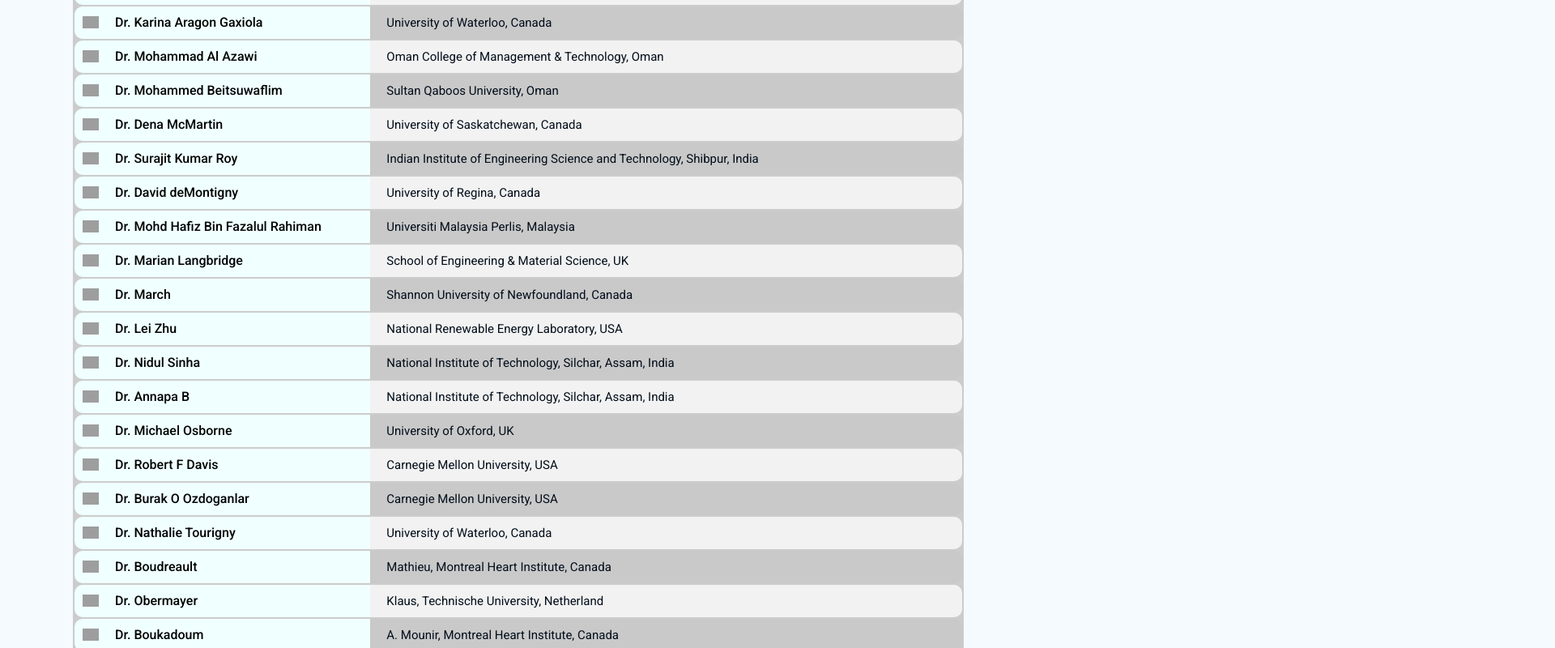
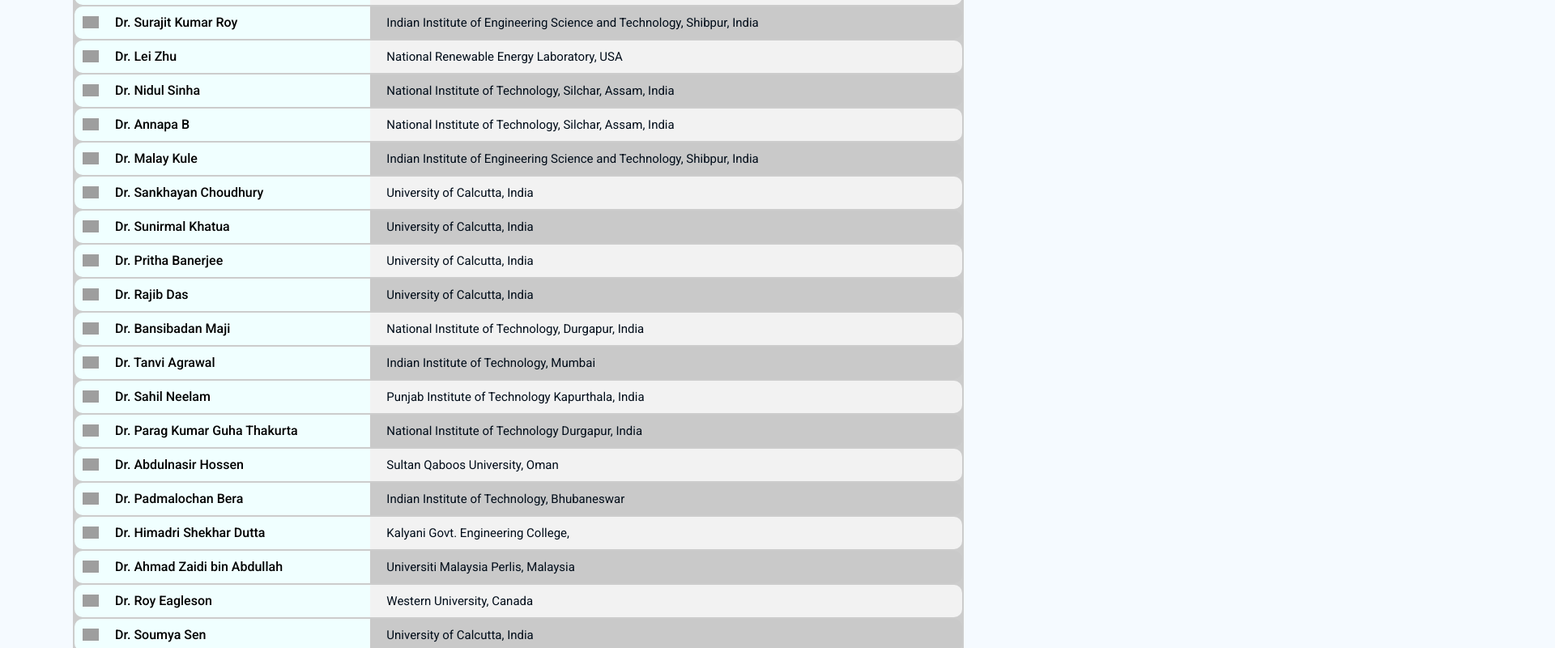
Before and after one commit to uem-conference/uem-conference.github.io, a Next.js app: page /committees/technical-program in a window 1280 px wide. Shown: the part 1500-2300 px from the top of the page at 81% size, 1920 px wide, since content can reach past the window. Built offline with nearby package versions, Linux system fonts and the light colour scheme; grey boxes are pictures that could not be loaded; a web font is replaced by a local one.

Commit message:
technical committee common data removed

```diff
--- a/data/technical-program-committee.js
+++ b/data/technical-program-committee.js
@@ -597,52 +597,52 @@
 	// 	affiliation: "University of District of Columbia, USA",
 	// 	country: "US",
 	// },
-	{
-		name: "Dr. Karina Aragon Gaxiola",
-		affiliation: "University of Waterloo, Canada",
-		country: "CA",
-	},
-	{
-		name: "Dr. Mohammad Al Azawi",
-		affiliation: "Oman College of Management & Technology, Oman",
-		country: "OM",
-	},
-	{
-		name: "Dr. Mohammed Beitsuwaflim",
-		affiliation: "Sultan Qaboos University, Oman",
-		country: "OM",
-	},
-	{
-		name: "Dr. Dena McMartin",
-		affiliation: "University of Saskatchewan, Canada",
-		country: "CA",
-	},
+	// {
+	// 	name: "Dr. Karina Aragon Gaxiola",
+	// 	affiliation: "University of Waterloo, Canada",
+	// 	country: "CA",
+	// },
+	// {
+	// 	name: "Dr. Mohammad Al Azawi",
+	// 	affiliation: "Oman College of Management & Technology, Oman",
+	// 	country: "OM",
+	// },
+	// {
+	// 	name: "Dr. Mohammed Beitsuwaflim",
+	// 	affiliation: "Sultan Qaboos University, Oman",
+	// 	country: "OM",
+	// },
+	// {
+	// 	name: "Dr. Dena McMartin",
+	// 	affiliation: "University of Saskatchewan, Canada",
+	// 	country: "CA",
+	// },
 	{
 		name: "Dr. Surajit Kumar Roy",
 		affiliation:
 			"Indian Institute of Engineering Science and Technology, Shibpur, India",
 		country: "IN",
 	},
-	{
-		name: "Dr. David deMontigny",
-		affiliation: "University of Regina, Canada",
-		country: "CA",
-	},
-	{
-		name: "Dr. Mohd Hafiz Bin Fazalul Rahiman",
-		affiliation: "Universiti Malaysia Perlis, Malaysia",
-		country: "MY",
-	},
-	{
-		name: "Dr. Marian Langbridge",
-		affiliation: "School of Engineering & Material Science, UK",
-		country: "GB",
-	},
-	{
-		name: "Dr. March",
-		affiliation: "Shannon\tUniversity of Newfoundland, Canada",
-		country: "CA",
-	},
+	// {
+	// 	name: "Dr. David deMontigny",
+	// 	affiliation: "University of Regina, Canada",
+	// 	country: "CA",
+	// },
+	// {
+	// 	name: "Dr. Mohd Hafiz Bin Fazalul Rahiman",
+	// 	affiliation: "Universiti Malaysia Perlis, Malaysia",
+	// 	country: "MY",
+	// },
+	// {
+	// 	name: "Dr. Marian Langbridge",
+	// 	affiliation: "School of Engineering & Material Science, UK",
+	// 	country: "GB",
+	// },
+	// {
+	// 	name: "Dr. March",
+	// 	affiliation: "Shannon\tUniversity of Newfoundland, Canada",
+	// 	country: "CA",
+	// },
 	{
 		name: " Dr. Lei Zhu",
 		affiliation: "National Renewable Energy Laboratory, USA",
@@ -658,52 +658,52 @@
 		affiliation: "National Institute of Technology, Silchar, Assam, India",
 		country: "IN",
 	},
-	{
-		name: "Dr. Michael Osborne",
-		affiliation: "University of Oxford, UK",
-		country: "GB",
-	},
-	{
-		name: "Dr. Robert F Davis ",
-		affiliation: "Carnegie Mellon University, USA",
-		country: "US",
-	},
-	{
-		name: "Dr. Burak O Ozdoganlar",
-		affiliation: "Carnegie Mellon University, USA",
-		country: "US",
-	},
-	{
-		name: "Dr. Nathalie Tourigny",
-		affiliation: "University of Waterloo, Canada",
-		country: "CA",
-	},
-	{
-		name: "Dr. Boudreault",
-		affiliation: "Mathieu, Montreal Heart Institute, Canada",
-		country: "CA",
-	},
-	{
-		name: "Dr. Obermayer",
-		affiliation: "Klaus, Technische University, Netherland",
-		country: "US",
-	},
-	{
-		name: "Dr. Boukadoum",
-		affiliation: "A. Mounir, Montreal Heart Institute, Canada",
-		country: "CA",
-	},
+	// {
+	// 	name: "Dr. Michael Osborne",
+	// 	affiliation: "University of Oxford, UK",
+	// 	country: "GB",
+	// },
+	// {
+	// 	name: "Dr. Robert F Davis ",
+	// 	affiliation: "Carnegie Mellon University, USA",
+	// 	country: "US",
+	// },
+	// {
+	// 	name: "Dr. Burak O Ozdoganlar",
+	// 	affiliation: "Carnegie Mellon University, USA",
+	// 	country: "US",
+	// },
+	// {
+	// 	name: "Dr. Nathalie Tourigny",
+	// 	affiliation: "University of Waterloo, Canada",
+	// 	country: "CA",
+	// },
+	// {
+	// 	name: "Dr. Boudreault",
+	// 	affiliation: "Mathieu, Montreal Heart Institute, Canada",
+	// 	country: "CA",
+	// },
+	// {
+	// 	name: "Dr. Obermayer",
+	// 	affiliation: "Klaus, Technische University, Netherland",
+	// 	country: "US",
+	// },
+	// {
+	// 	name: "Dr. Boukadoum",
+	// 	affiliation: "A. Mounir, Montreal Heart Institute, Canada",
+	// 	country: "CA",
+	// },
 	{
 		name: "Dr. Malay Kule",
 		affiliation:
 			"Indian Institute of Engineering Science and Technology, Shibpur, India",
 		country: "IN",
 	},
-	{
-		name: "Dr. Richard Linley",
-		affiliation: "University of Cambridge, UK",
-		country: "GB",
-	},
+	// {
+	// 	name: "Dr. Richard Linley",
+	// 	affiliation: "University of Cambridge, UK",
+	// 	country: "GB",
+	// },
 	{
 		name: "Dr. Sankhayan Choudhury",
 		affiliation: "University of Calcutta, India",
@@ -729,11 +729,11 @@
 		affiliation: "National Institute of Technology, Durgapur, India",
 		country: "IN",
 	},
-	{
-		name: "Dr. Qusay Mahmoud",
-		affiliation: "Ontario Tech University, Canada",
-		country: "CA",
-	},
+	// {
+	// 	name: "Dr. Qusay Mahmoud",
+	// 	affiliation: "Ontario Tech University, Canada",
+	// 	country: "CA",
+	// },
 	{
 		name: "Dr. Tanvi Agrawal",
 		affiliation: "Indian Institute of Technology, Mumbai",
@@ -958,12 +958,12 @@
 		affiliation: "Birla institute of Technology, Mesra, India",
 		country: "IN",
 	},
-	{
-		name: "Dr. Mekonnen",
-		affiliation:
-			"Gashaw, College of Health Sciences at Addis Ababa University, Ethiopia",
-		country: "ET",
-	},
+	// {
+	// 	name: "Dr. Mekonnen",
+	// 	affiliation:
+	// 		"Gashaw, College of Health Sciences at Addis Ababa University, Ethiopia",
+	// 	country: "ET",
+	// },
 	// {
 	// 	name: " Dr. Gregory Dudek",
 	// 	affiliation: "McGill University, Canada",
@@ -1028,21 +1028,21 @@
 		affiliation: "Birla Institute of Technology, India",
 		country: "IN",
 	},
-	{
-		name: " Dr. Basel Barakat",
-		affiliation: "University of Greenwich, UK",
-		country: "GB",
-	},
-	{
-		name: " Dr. Hosam El-Ocla",
-		affiliation: "Lakehead University, Canada",
-		country: "CA",
-	},
-	{
-		name: " Dr. Mohd Asyraf Zulkifley",
-		affiliation: "The National University of Malaysia, Malaysia",
-		country: "MY",
-	},
+	// {
+	// 	name: " Dr. Basel Barakat",
+	// 	affiliation: "University of Greenwich, UK",
+	// 	country: "GB",
+	// },
+	// {
+	// 	name: " Dr. Hosam El-Ocla",
+	// 	affiliation: "Lakehead University, Canada",
+	// 	country: "CA",
+	// },
+	// {
+	// 	name: " Dr. Mohd Asyraf Zulkifley",
+	// 	affiliation: "The National University of Malaysia, Malaysia",
+	// 	country: "MY",
+	// },
 ];
 
 function removeDuplicates(array, key) {
```
Also changed, not shown: pages/index.tsx (+16 -4 lines).
